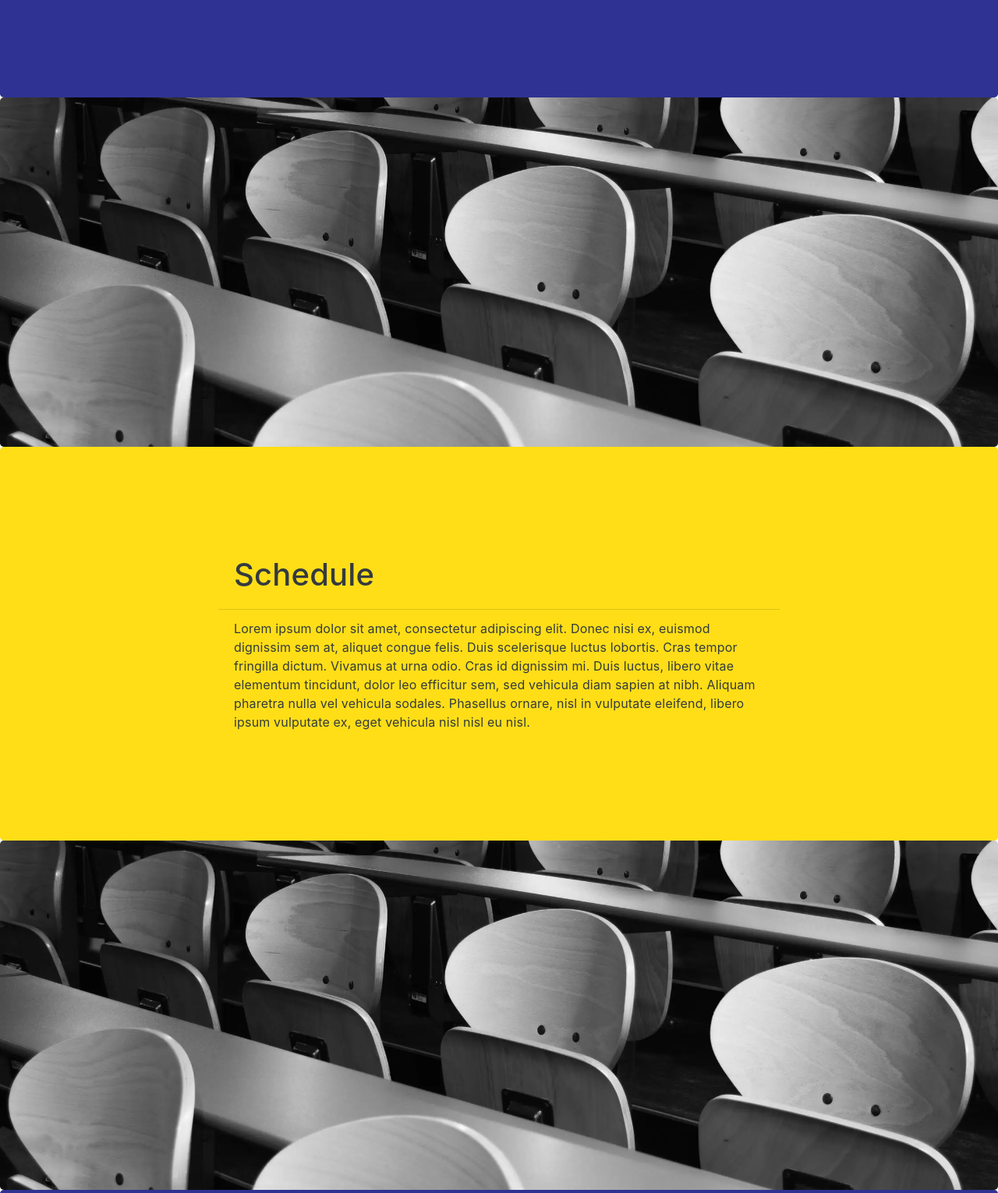
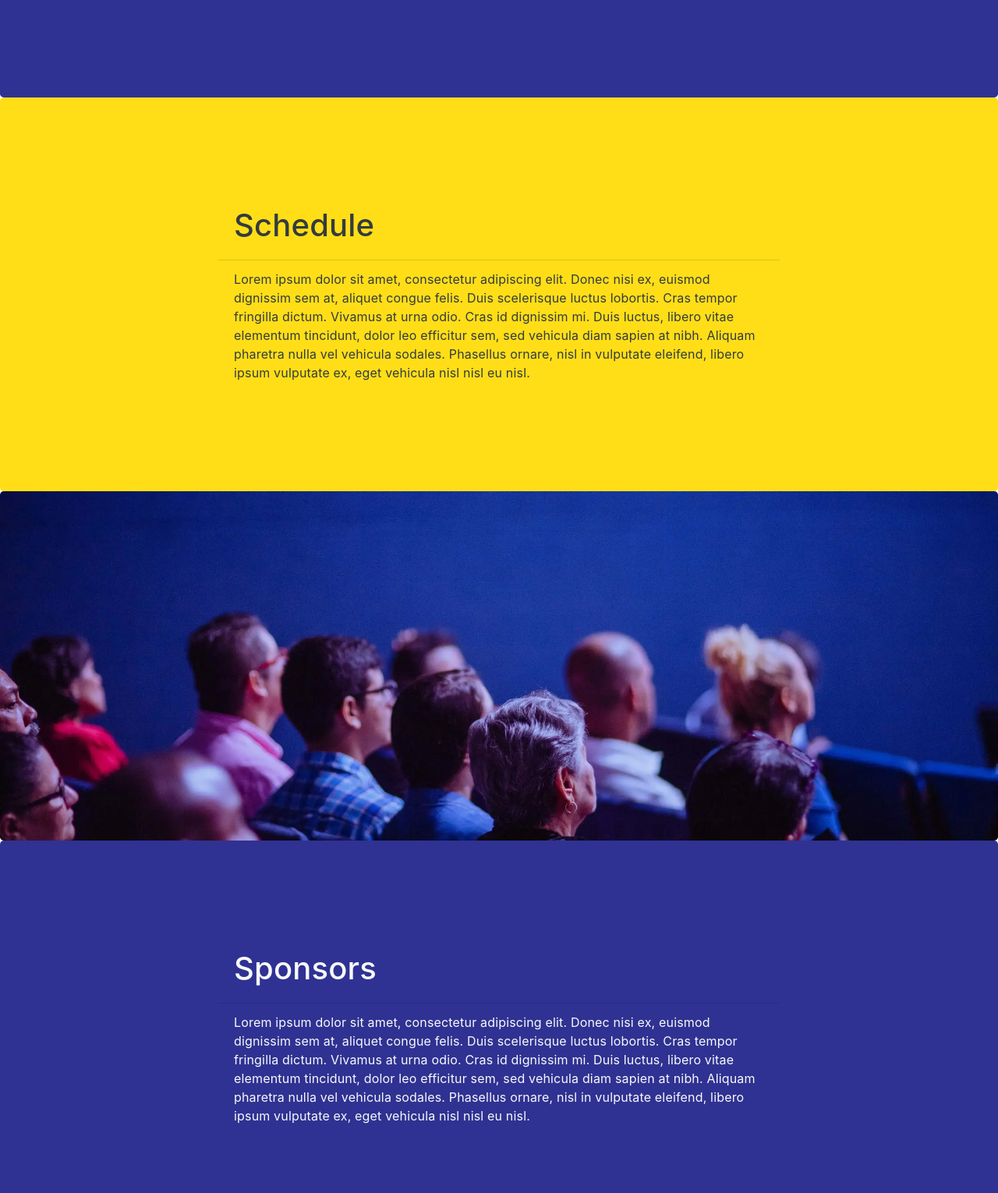
Before and after one commit to Team-501-The-PowerKnights/FRCJumpstart2020, a Gatsby site: page / in a window 1280 px wide. Shown: the part 2790-4320 px from the top of the page at 78% size. Built offline with nearby package versions, Linux system fonts and the light colour scheme; Gatsby itself is replaced by a stand-in of ours.

Commit message:
🍱 Add images

```diff
--- a/src/pages/index.js
+++ b/src/pages/index.js
@@ -14,6 +14,7 @@ import Button from 'react-bootstrap/Button';
 import banner from '../images/banner.webp';
 import logo from '../images/logo.webp';
 import crowd from '../images/crowd.webp';
+import speakers from '../images/speakers.webp';
 
 import 'typeface-nunito-sans';
 import Card from 'react-bootstrap/Card';
@@ -181,7 +182,6 @@ export default function Home() {
             vulputate eleifend, libero ipsum vulputate ex, eget vehicula nisl
             nisl eu nisl.'
       />
-      <ParallaxPanel image={crowd} />
       <StandardContentPanel
         title='Schedule'
         backgroundColor='#FFDE17'
@@ -194,7 +194,7 @@ export default function Home() {
             vulputate eleifend, libero ipsum vulputate ex, eget vehicula nisl
             nisl eu nisl.'
       />
-      <ParallaxPanel image={crowd} />
+      <ParallaxPanel image={speakers} />
       <StandardContentPanel
         title='Sponsors'
         backgroundColor='#2F3292'
@@ -207,7 +207,6 @@ export default function Home() {
             vulputate eleifend, libero ipsum vulputate ex, eget vehicula nisl
             nisl eu nisl.'
       />
-      <ParallaxPanel image={crowd} />
       <Footer />
     </>
   );
```
Also changed, not shown: README.md, src/images/speakers.webp (added).
